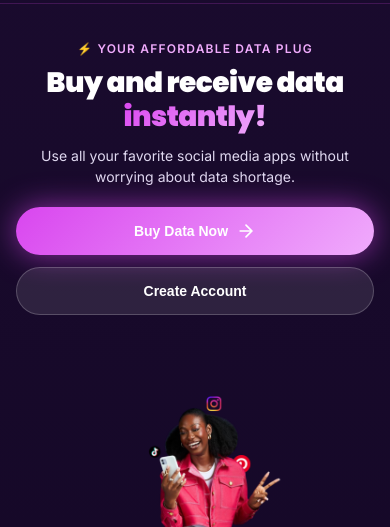
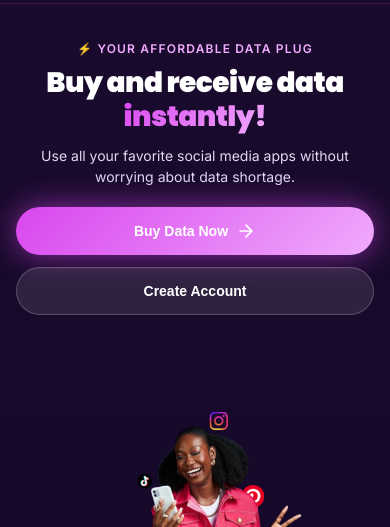
Before and after one commit to winnidebz1/Swift-Bundle-Gh, a plain HTML site: page index.html in a window 390 px wide. Shown: the part 65-592 px from the top of the page. Drawn offline with Linux system fonts and the light colour scheme.

Commit message:
Enlarged mobile hero image to fill more space - increased height and width

```diff
--- a/css/style.css
+++ b/css/style.css
@@ -420,14 +420,14 @@ body {
     }
 
     .hero-visual {
-        height: 280px;
+        height: 350px;
         display: flex;
         align-items: center;
         justify-content: center;
     }
 
     .hero-image {
-        max-width: 85%;
+        max-width: 100%;
         max-height: 100%;
     }
 }
@@ -454,11 +454,11 @@ body {
     }
 
     .hero-visual {
-        height: 240px;
+        height: 300px;
     }
 
     .hero-image {
-        max-width: 80%;
+        max-width: 95%;
     }
 }
 
```
